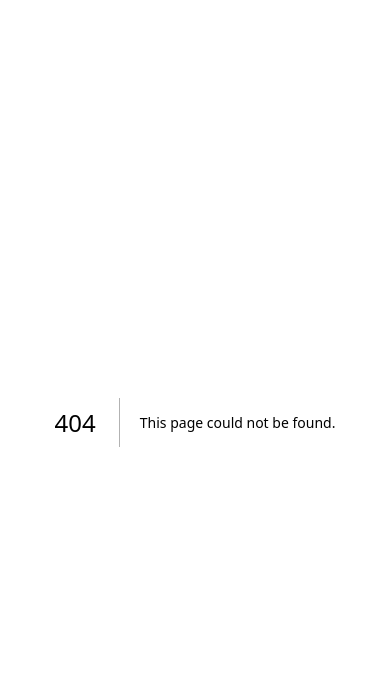
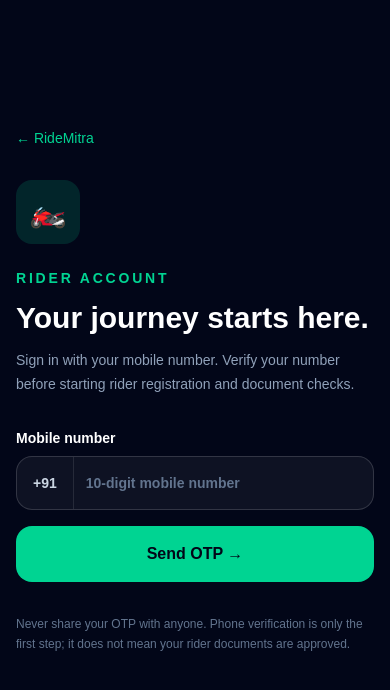
Before and after one commit to mintuvanga/ridemitra, a Next.js app: page /rider/login in a window 390 px wide. Before the commit this address had no page. Shown: the top 690 px of the page. Built offline with nearby package versions, Linux system fonts and the light colour scheme.

Commit message:
Add rider phone OTP onboarding pages

```diff
--- /dev/null
+++ b/src/app/rider/login/page.tsx
@@ -0,0 +1,189 @@
+"use client";
+
+import { useState } from "react";
+import { useRouter } from "next/navigation";
+import Link from "next/link";
+import { createClient } from "@/lib/supabase/client";
+
+export default function RiderLoginPage() {
+  const router = useRouter();
+  const [phone, setPhone] = useState("");
+  const [otp, setOtp] = useState("");
+  const [otpSent, setOtpSent] = useState(false);
+  const [busy, setBusy] = useState(false);
+  const [message, setMessage] = useState("");
+
+  async function sendOtp(e: React.FormEvent<HTMLFormElement>) {
+    e.preventDefault();
+
+    if (!/^[6-9]\d{9}$/.test(phone)) {
+      setMessage("Enter a valid 10-digit Indian mobile number.");
+      return;
+    }
+
+    setBusy(true);
+    setMessage("");
+
+    try {
+      const supabase = createClient();
+      const { error } = await supabase.auth.signInWithOtp({
+        phone: `+91${phone}`,
+        options: { shouldCreateUser: true },
+      });
+
+      if (error) throw error;
+
+      setOtpSent(true);
+      setMessage("OTP requested. Check your phone for the SMS code.");
+    } catch (error) {
+      setMessage(
+        error instanceof Error ? error.message : "Unable to request OTP."
+      );
+    } finally {
+      setBusy(false);
+    }
+  }
+
+  async function verifyOtp(e: React.FormEvent<HTMLFormElement>) {
+    e.preventDefault();
+
+    if (!/^\d{6}$/.test(otp)) {
+      setMessage("Enter the 6-digit OTP.");
+      return;
+    }
+
+    setBusy(true);
+    setMessage("");
+
+    try {
+      const supabase = createClient();
+      const { error } = await supabase.auth.verifyOtp({
+        phone: `+91${phone}`,
+        token: otp,
+        type: "sms",
+      });
+
+      if (error) throw error;
+
+      router.replace("/rider/onboarding");
+      router.refresh();
+    } catch (error) {
+      setMessage(
+        error instanceof Error ? error.message : "OTP verification failed."
+      );
+    } finally {
+      setBusy(false);
+    }
+  }
+
+  return (
+    <main className="min-h-screen bg-slate-950 px-4 py-8 text-white">
+      <div className="mx-auto flex min-h-[85vh] max-w-md flex-col justify-center">
+        <Link href="/" className="mb-8 text-sm text-emerald-400">
+          ← RideMitra
+        </Link>
+
+        <div className="mb-6 flex h-16 w-16 items-center justify-center rounded-2xl bg-emerald-400/15 text-3xl">
+          🏍️
+        </div>
+
+        <p className="text-sm font-bold uppercase tracking-[0.2em] text-emerald-400">
+          Rider account
+        </p>
+        <h1 className="mt-3 text-3xl font-black">
+          Your journey starts here.
+        </h1>
+        <p className="mt-3 text-sm leading-6 text-slate-400">
+          Sign in with your mobile number. Verify your number before starting
+          rider registration and document checks.
+        </p>
+
+        {!otpSent ? (
+          <form onSubmit={sendOtp} className="mt-8 space-y-4">
+            <label className="block text-sm font-semibold">
+              Mobile number
+              <div className="mt-2 flex overflow-hidden rounded-2xl border border-white/15 bg-white/5 focus-within:border-emerald-400">
+                <span className="flex items-center border-r border-white/10 px-4 text-slate-300">
+                  +91
+                </span>
+                <input
+                  type="tel"
+                  inputMode="numeric"
+                  autoComplete="tel-national"
+                  maxLength={10}
+                  required
+                  value={phone}
+                  onChange={(e) =>
+                    setPhone(e.target.value.replace(/\D/g, "").slice(0, 10))
+                  }
+                  placeholder="10-digit mobile number"
+                  className="min-w-0 flex-1 bg-transparent px-3 py-4 outline-none placeholder:text-slate-500"
+                />
+              </div>
+            </label>
+
+            <button
+              disabled={busy}
+              className="w-full rounded-2xl bg-emerald-400 px-4 py-4 font-bold text-slate-950 transition hover:bg-emerald-300 disabled:opacity-50"
+            >
+              {busy ? "Requesting OTP..." : "Send OTP →"}
+            </button>
+          </form>
+        ) : (
+          <form onSubmit={verifyOtp} className="mt-8 space-y-4">
+            <p className="text-sm text-slate-300">
+              Enter the code sent to +91 {phone}.
+            </p>
+
+            <label className="block text-sm font-semibold">
+              6-digit OTP
+              <input
+                type="text"
+                inputMode="numeric"
+                autoComplete="one-time-code"
+                maxLength={6}
+                required
+                value={otp}
+                onChange={(e) =>
+                  setOtp(e.target.value.replace(/\D/g, "").slice(0, 6))
+                }
+                placeholder="Enter OTP"
+                className="mt-2 w-full rounded-2xl border border-white/15 bg-white/5 px-4 py-4 text-center text-2xl tracking-[0.4em] outline-none focus:border-emerald-400"
+              />
+            </label>
+
+            <button
+              disabled={busy}
+              className="w-full rounded-2xl bg-emerald-400 px-4 py-4 font-bold text-slate-950 transition hover:bg-emerald-300 disabled:opacity-50"
+            >
+              {busy ? "Verifying..." : "Verify and continue"}
+            </button>
+
+            <button
+              type="button"
+              onClick={() => {
+                setOtpSent(false);
+                setOtp("");
+                setMessage("");
+              }}
+              className="w-full py-2 text-sm text-slate-400 hover:text-white"
+            >
+              Change phone number
+            </button>
+          </form>
+        )}
+
+        {message && (
+          <p role="status" className="mt-4 break-words text-sm text-emerald-300">
+            {message}
+          </p>
+        )}
+
+        <p className="mt-8 text-xs leading-5 text-slate-500">
+          Never share your OTP with anyone. Phone verification is only the
+          first step; it does not mean your rider documents are approved.
+        </p>
+      </div>
+    </main>
+  );
+}
--- /dev/null
+++ b/src/app/rider/onboarding/page.tsx
@@ -0,0 +1,95 @@
+"use client";
+
+import { useEffect, useState } from "react";
+import Link from "next/link";
+import { useRouter } from "next/navigation";
+import { createClient } from "@/lib/supabase/client";
+
+export default function RiderOnboardingPage() {
+  const router = useRouter();
+  const [loading, setLoading] = useState(true);
+  const [phone, setPhone] = useState("");
+
+  useEffect(() => {
+    async function checkSession() {
+      try {
+        const supabase = createClient();
+        const { data, error } = await supabase.auth.getUser();
+
+        if (error || !data.user) {
+          router.replace("/rider/login");
+          return;
+        }
+
+        setPhone(data.user.phone ?? "");
+      } catch {
+        router.replace("/rider/login");
+      } finally {
+        setLoading(false);
+      }
+    }
+
+    void checkSession();
+  }, [router]);
+
+  if (loading) {
+    return (
+      <main className="flex min-h-screen items-center justify-center bg-slate-950 text-white">
+        Checking your session...
+      </main>
+    );
+  }
+
+  return (
+    <main className="min-h-screen bg-slate-950 px-5 py-10 text-white">
+      <div className="mx-auto max-w-md">
+        <Link href="/" className="text-sm text-emerald-400">
+          ← RideMitra
+        </Link>
+
+        <div className="mt-8 rounded-3xl border border-white/10 bg-white/5 p-6">
+          <div className="text-4xl">🛡️</div>
+          <h1 className="mt-4 text-2xl font-black">Rider registration</h1>
+          <p className="mt-2 text-sm text-slate-400">
+            Your phone login is complete. Next, we will build your profile
+            and secure document verification.
+          </p>
+
+          <div className="mt-6 rounded-2xl bg-emerald-400/10 p-4">
+            <p className="text-xs text-slate-400">Signed-in phone</p>
+            <p className="mt-1 font-semibold">{phone || "Verified phone account"}</p>
+          </div>
+
+          <div className="mt-5 space-y-3">
+            {["Rider profile", "Driving licence", "Bike RC", "Identity and facial checks"].map((item) => (
+              <div
+                key={item}
+                className="flex items-center gap-3 rounded-xl border border-white/10 p-3"
+              >
+                <span className="text-emerald-400">○</span>
+                <span className="text-sm">{item}</span>
+                <span className="ml-auto text-xs text-slate-500">Next step</span>
+              </div>
+            ))}
+          </div>
+
+          <p className="mt-5 text-xs leading-5 text-amber-200">
+            Registration is not yet approved. We will add the actual verification
+            process before enabling rider trip publishing.
+          </p>
+
+          <button
+            onClick={async () => {
+              const supabase = createClient();
+              await supabase.auth.signOut();
+              router.replace("/rider/login");
+            }}
+            className="mt-6 w-full rounded-xl border border-white/15 py-3 text-sm font-semibold hover:bg-white/5"
+          >
+            Sign out
+          </button>
+        </div>
+      </div>
+    </main>
+  );
+}
```
